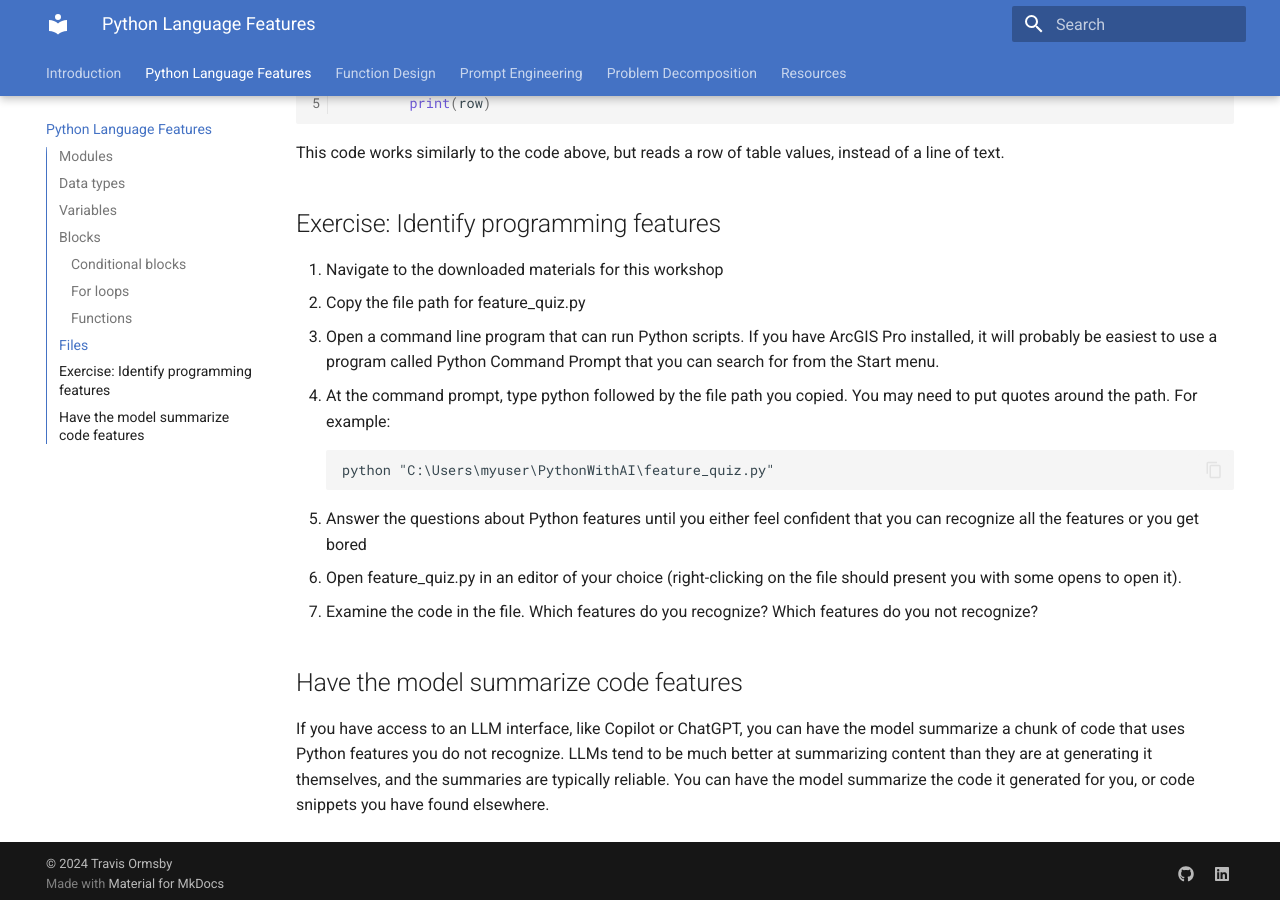
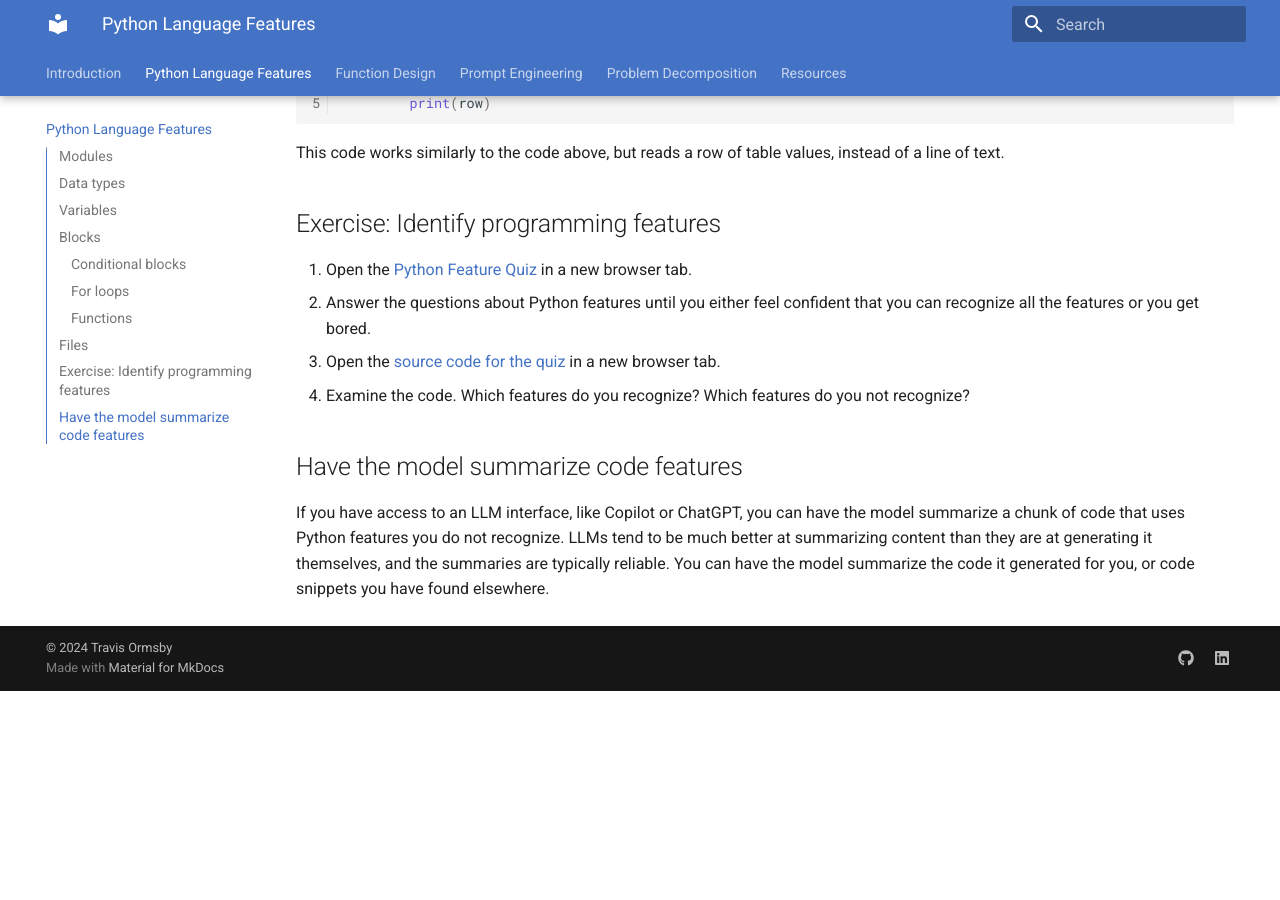
Before and after one commit to travisormsby/python-ai-assistants, an MkDocs documentation site: the page built from docs/PythonLanguageFeatures.md, in a window 1280 px wide and 900 px high, scrolled down 4054 px. Built offline with MkDocs 1.6.1 and Material for MkDocs 9.7.7, drawn with Linux system fonts in a browser that asks for light colours; after the commit the page ends 4745 px from its top, so only the background shows below that.

Commit message:
Add link to Feature Quiz webapp and source code in Exercise 1

````diff
--- a/docs/PythonLanguageFeatures.md
+++ b/docs/PythonLanguageFeatures.md
@@ -132,16 +132,10 @@ with open(csv_file, 'r') as f:
 This code works similarly to the code above, but reads a row of table values, instead of a line of text.
 
 ## Exercise: Identify programming features
-1.	Navigate to the downloaded materials for this workshop
-2.	Copy the file path for feature_quiz.py
-3.	Open a command line program that can run Python scripts. If you have ArcGIS Pro installed, it will probably be easiest to use a program called Python Command Prompt that you can search for from the Start menu.
-4.	At the command prompt, type python followed by the file path you copied. You may need to put quotes around the path. For example:
-```
-python "C:\Users\myuser\PythonWithAI\feature_quiz.py"
-```
-5.	Answer the questions about Python features until you either feel confident that you can recognize all the features or you get bored
-6.	Open feature_quiz.py in an editor of your choice (right-clicking on the file should present you with some opens to open it).
-7.	Examine the code in the file. Which features do you recognize? Which features do you not recognize?
+0.	Open the [Python Feature Quiz](https://travisormsby.github.io/feature_quiz/) in a new browser tab.
+0.	Answer the questions about Python features until you either feel confident that you can recognize all the features or you get bored.
+0.	Open the [source code for the quiz](https://github.com/travisormsby/feature_quiz/blob/main/docs/main.py) in a new browser tab.
+0.	Examine the code. Which features do you recognize? Which features do you not recognize?
 
 ## Have the model summarize code features
 If you have access to an LLM interface, like Copilot or ChatGPT, you can have the model summarize a chunk of code that uses Python features you do not recognize. LLMs tend to be much better at summarizing content than they are at generating it themselves, and the summaries are typically reliable. You can have the model summarize the code it generated for you, or code snippets you have found elsewhere.
````
